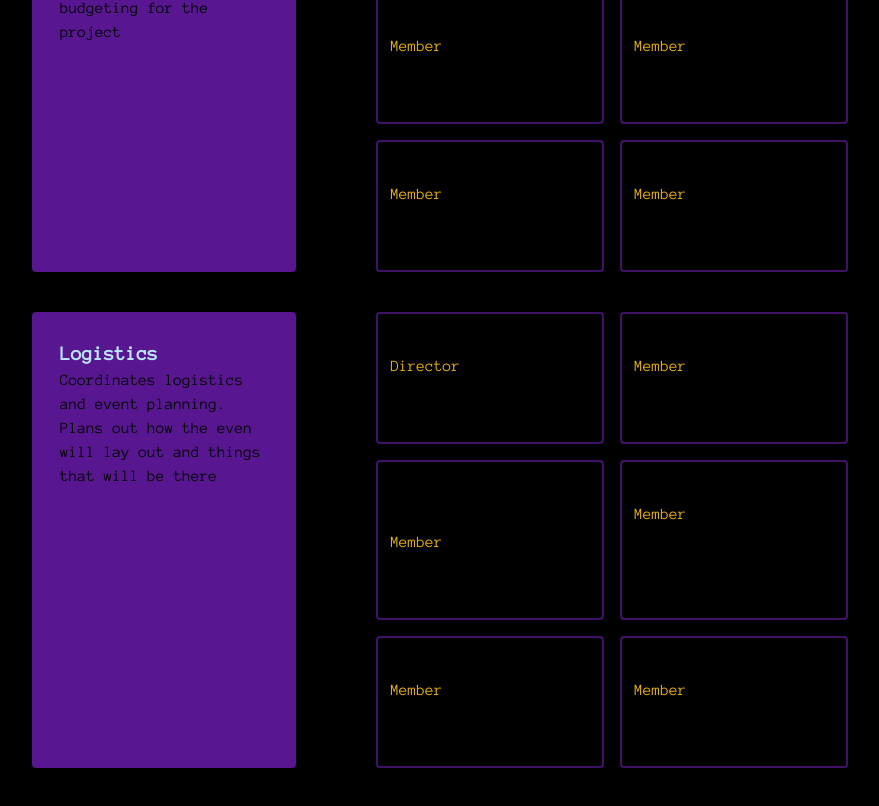
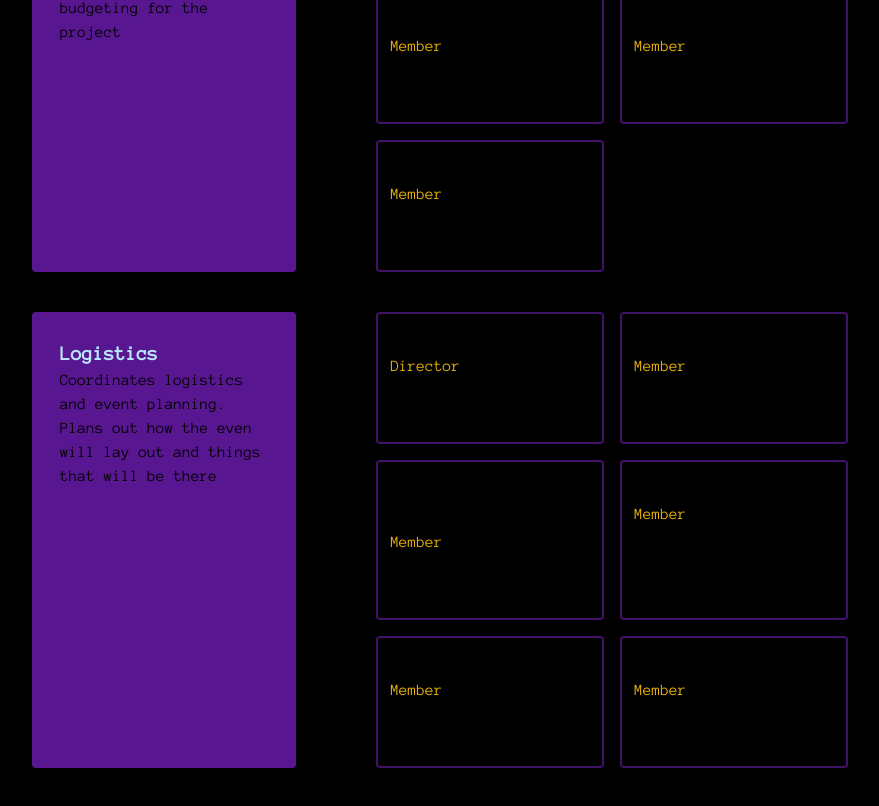
Before and after one commit to FraserHacks/fraserhacks24website, a Next.js app: page /team in a window 1280 px wide. Shown: the part 1288-2094 px from the top of the page, without its empty margins (200-1079 px from the left). Built offline with nearby package versions, Linux system fonts and the light colour scheme.

Commit message:
small team change

```diff
--- a/src/pages/team/index.tsx
+++ b/src/pages/team/index.tsx
@@ -51,7 +51,7 @@ const sectors: Sector[] = [
         name: "Jason Chou",
         position: "Member",
         email: "778130@pdsb.net",
-        instagram: "jasonchou0105",
+        instagram: "jason_chou0105",
       },
       {
         name: "Darsh Gupta",
@@ -133,12 +133,6 @@ const sectors: Sector[] = [
         email: "789147@pdsb.net",
         instagram: "darren.y1",
       },
-      {
-        name: "Jason Chou",
-        position: "Member",
-        email: "778130@pdsb.net",
-        instagram: "jason_chou0105",
-      }, // Also in Tech
     ],
   },
   {
```
